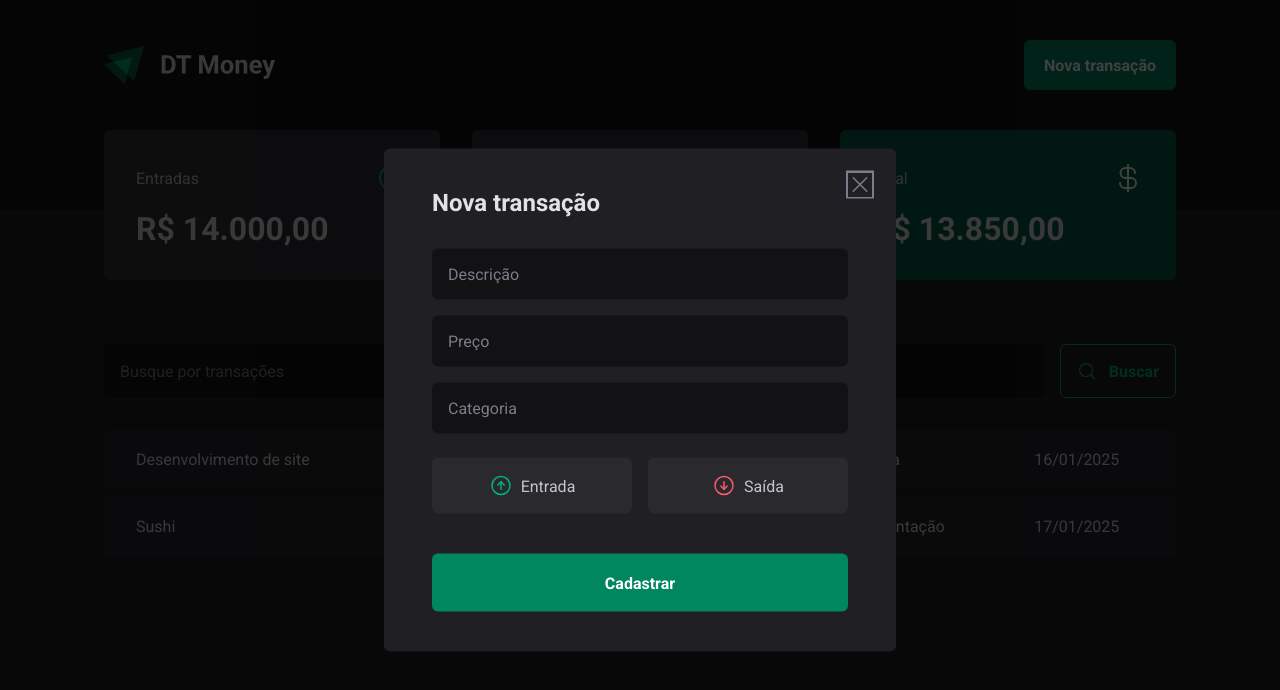
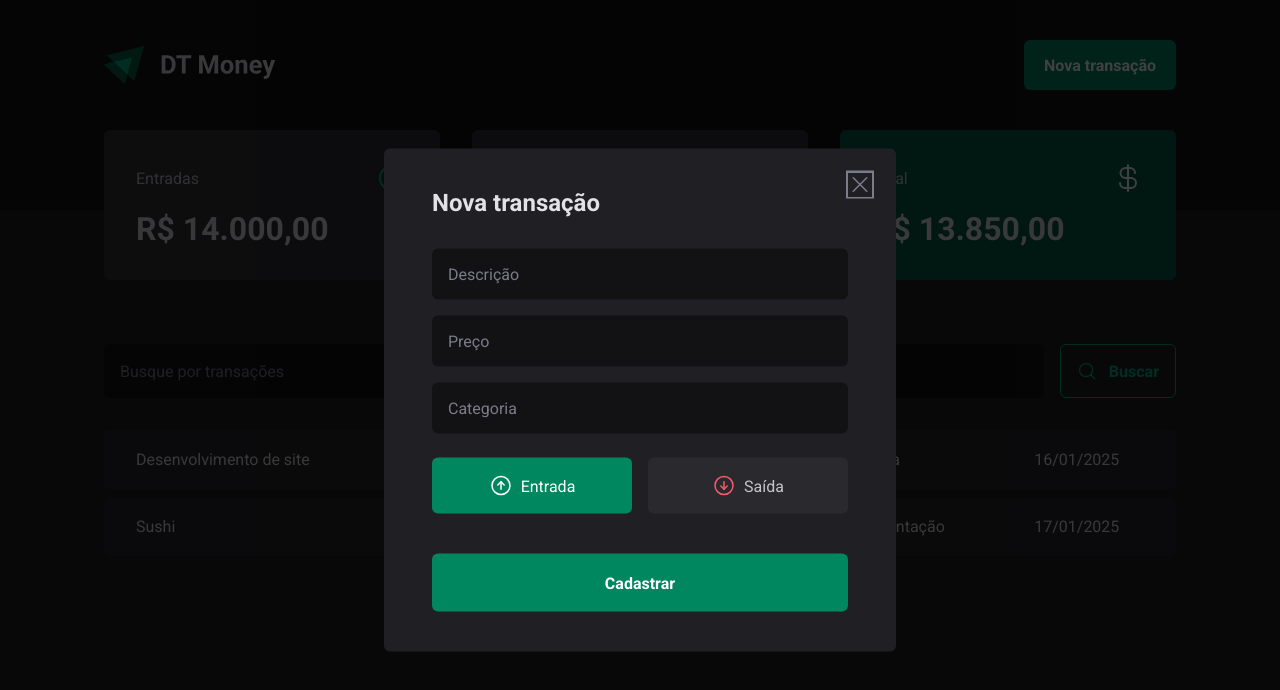
Before and after one commit to guivalencia/dt-money, a React (Vite) app: page / in a window 1280 px wide. Both pictures are taken after a click on the button "Nova transação". Shown: the top 690 px of the page. Built offline with nearby package versions, Linux system fonts and the light colour scheme; data requests are answered from the project's data file.

Commit message:
ract hook form finalizado

```diff
--- a/package.json
+++ b/package.json
@@ -11,12 +11,15 @@
     "preview": "vite preview"
   },
   "dependencies": {
+    "@hookform/resolvers": "^3.10.0",
     "@radix-ui/react-dialog": "^1.1.4",
     "@radix-ui/react-radio-group": "^1.2.2",
     "phosphor-react": "^1.4.1",
     "react": "^18.3.1",
     "react-dom": "^18.3.1",
-    "styled-components": "^6.1.14"
+    "react-hook-form": "^7.54.2",
+    "styled-components": "^6.1.14",
+    "zod": "^3.24.1"
   },
   "devDependencies": {
     "@eslint/js": "^9.17.0",
--- a/src/components/NewTransactionModal/index.tsx
+++ b/src/components/NewTransactionModal/index.tsx
@@ -1,8 +1,32 @@
 import * as Dialog from "@radix-ui/react-dialog";
 import { CloseButton, Content, Overlay, TransactionType, TransactionTypeButton } from "./styles";
 import { ArrowCircleDown, ArrowCircleUp, X } from "phosphor-react";
+import { z } from "zod";
+import { Controller, useForm } from "react-hook-form";
+import { zodResolver } from "@hookform/resolvers/zod";
+
+const newTransactionFormSchema = z.object({
+    description: z.string(),
+    price: z.number(),
+    category: z.string(),
+    type: z.enum(['income', 'outcome'])
+})
+
+type NewTransactionFormInputs = z.infer<typeof newTransactionFormSchema>
 
 export function NewTransactionModal() {
+    const { control, register, handleSubmit, formState: { isSubmitting } } = useForm<NewTransactionFormInputs>({
+        resolver: zodResolver(newTransactionFormSchema),
+        defaultValues: {
+            type: 'income'
+        }
+    })
+
+    async function handleCreateNewFormInputs(data: NewTransactionFormInputs) {
+        await new Promise(resolve => setTimeout(resolve, 2000))
+        console.log(data)
+    }
+
     return (
         <Dialog.Portal>
             <Overlay />
@@ -14,12 +38,14 @@ export function NewTransactionModal() {
                     <X size={24} />
                 </CloseButton>
 
-                <form action="">
-                    <input type="text" placeholder="Descrição" required />
-                    <input type="number" placeholder="Preço" required />
-                    <input type="text" placeholder="Categoria" required />
+                <form onSubmit={handleSubmit(handleCreateNewFormInputs)}>
+                    <input type="text" placeholder="Descrição" required {...register('description')} />
+                    <input type="number" placeholder="Preço" required {...register('price', { valueAsNumber: true })} />
+                    <input type="text" placeholder="Categoria" required {...register('category')} />
 
-                    <TransactionType>
+                    <Controller control={control} name="type" render={({field}) => {
+                        return (
+                            <TransactionType onValueChange={field.onChange} value={field.value}>
                                 <TransactionTypeButton variant="income" value="income">
                                     <ArrowCircleUp size={24} />
                                     Entrada
@@ -29,8 +55,10 @@ export function NewTransactionModal() {
                                     Saída
                                 </TransactionTypeButton>
                             </TransactionType>
+                        )
+                    }} />
 
-                    <button type="submit">
+                    <button type="submit" disabled={isSubmitting}>
                         Cadastrar
                     </button>
                 </form>
--- a/src/components/NewTransactionModal/styles.ts
+++ b/src/components/NewTransactionModal/styles.ts
@@ -49,8 +49,14 @@ export const Content = styled(Dialog.Content)`
             padding: 0 1.25rem;
             border-radius: 6px;
             margin-top: 1.5rem;
+            cursor: pointer;
 
-            &:hover{
+            &:disabled{
+                opacity: 0.6;
+                cursor: not-allowed;
+            }
+
+            &:not(:disabled):hover{
                 background: ${props => props.theme['green-700']};
                 transition: background-color .2s;
             }
--- a/src/pages/Transactions/components/SearchForm/index.tsx
+++ b/src/pages/Transactions/components/SearchForm/index.tsx
@@ -1,12 +1,29 @@
 import { MagnifyingGlass } from "phosphor-react";
 import { SearchFormContainer } from "./styles";
+import { useForm } from "react-hook-form";
+import { z } from "zod";
+import { zodResolver } from "@hookform/resolvers/zod";
+
+const searchFormSchema = z.object({
+    query: z.string()
+})
+
+type SearchFormInputs = z.infer<typeof searchFormSchema>
 
 export function SearchForm(){
+    const { register, handleSubmit, formState: { isSubmitting } } = useForm<SearchFormInputs>({
+        resolver: zodResolver(searchFormSchema)
+    })
+
+    async function handleSearchTransactions(){
+        await new Promise(resolver => setTimeout(resolver, 2000))
+    }
+
     return (
-        <SearchFormContainer>
-            <input type="text" placeholder="Busque por transações" />
+        <SearchFormContainer onSubmit={handleSubmit(handleSearchTransactions)}>
+            <input type="text" placeholder="Busque por transações" {...register('query')} />
 
-            <button type="submit">
+            <button type="submit" disabled={isSubmitting}>
                 <MagnifyingGlass size={20} />
                 Buscar
             </button>
--- a/src/pages/Transactions/components/SearchForm/styles.ts
+++ b/src/pages/Transactions/components/SearchForm/styles.ts
@@ -29,8 +29,14 @@ export const SearchFormContainer = styled.form`
         color: ${props => props.theme['green-300']};
         font-weight: bold;
         border-radius: 6px;
+        cursor: pointer;
 
-        &:hover{
+        &:disabled{
+            opacity: .6;
+            cursor: not-allowed;
+        }
+
+        &:not(:disabled):hover{
             background: ${props => props.theme['green-500']};
             border-color: ${props => props.theme['green-500']};
             color: ${props => props.theme.white};
```
Also changed, not shown: 1 other file (tests, documents, lock files or other folders). Lines whose indentation alone changed are shown as unchanged.
